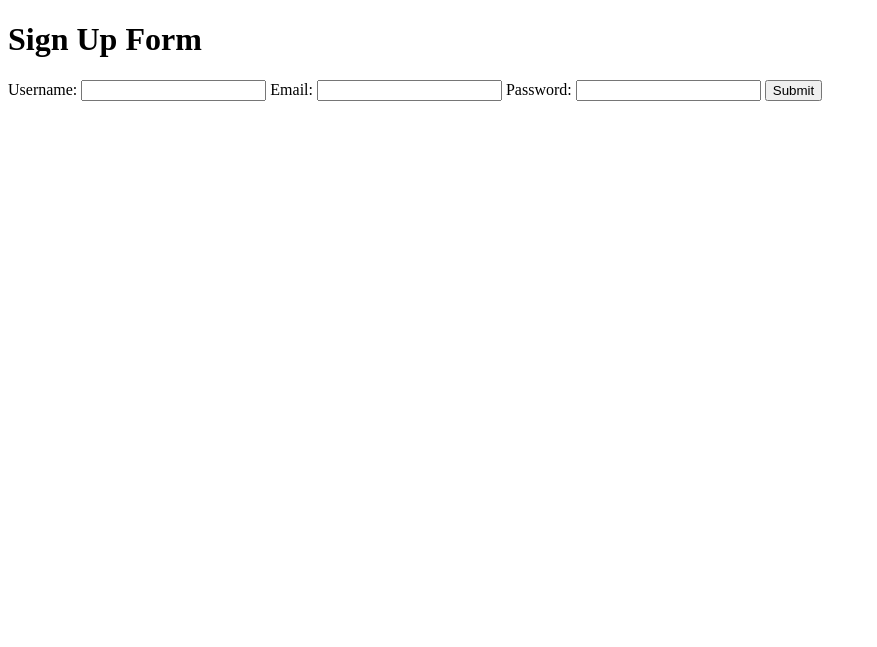
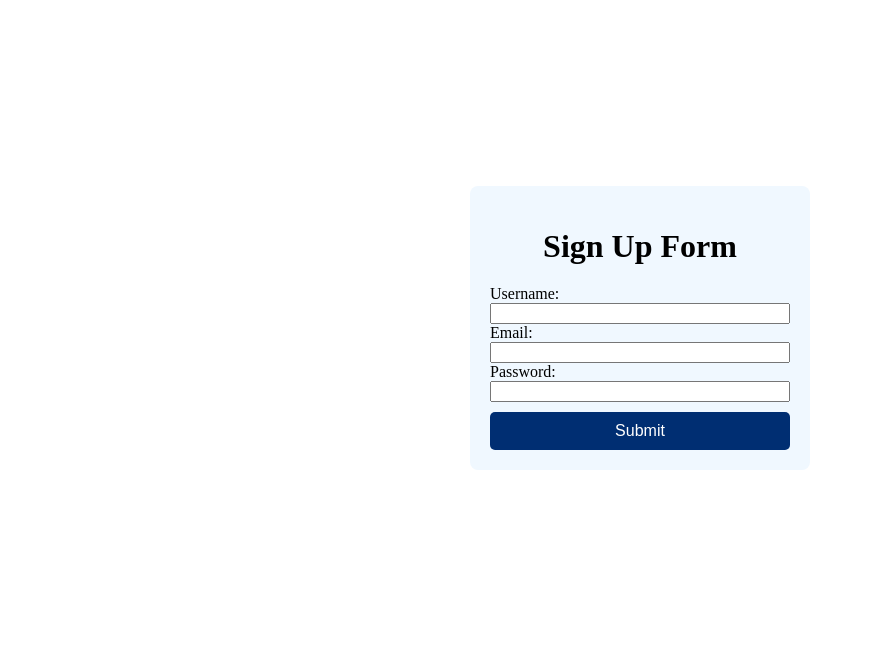
Before and after one commit to shraddhashekhar7/Django_Assignment, a Django app: page /signup/ in a window 1280 px wide. Shown: the top 647 px of the page, without its empty margins (0-877 px from the left). Run offline with Django 4.2, Linux system fonts and the light colour scheme.

Commit message:
Completed Task3-signup and login pages and views

```diff
--- a/LoginSystem/Loginify/templates/Loginify/signup.html
+++ b/LoginSystem/Loginify/templates/Loginify/signup.html
@@ -4,8 +4,43 @@
     <meta charset="UTF-8">
     <meta name="viewport" content="width=device-width, initial-scale=1.0">
     <title>Sign Up</title>
+    <style>
+        body {
+            display: flex;
+            justify-content: center;
+            align-items: center;
+            height: 80vh;
+        }
+        .container {
+            background: aliceblue;
+            padding: 20px;
+            border-radius: 8px;
+            width: 300px;
+        }
+        h1 {
+            text-align: center;
+            margin-bottom: 20px;
+        }
+        form {
+            display: flex;
+            flex-direction: column;
+        }
+        button {
+            padding: 10px;
+            border: none;
+            background-color: rgb(0, 46, 114);
+            color: #fff;
+            font-size: 16px;
+            border-radius: 5px;
+            margin-top: 10px;
+        }
+        button:hover {
+            background-color: #0056b3;
+        }
+    </style>
 </head>
 <body>
+    <div class="container">
     <h1>Sign Up Form</h1>
     <form method="post" enctype="multipart/form-data">
         {% csrf_token %}
@@ -13,5 +48,6 @@
         <button type="submit">Submit</button>
 
     </form>
+</div>
 </body>
 </html>
```
Also changed, not shown: LoginSystem/Loginify/templates/Loginify/login.html (+43 -4 lines), LoginSystem/Loginify/templates/Loginify/success.html (+22 -0 lines), LoginSystem/Loginify/templates/temp.html (added, +24 -0 lines), LoginSystem/db.sqlite3.
